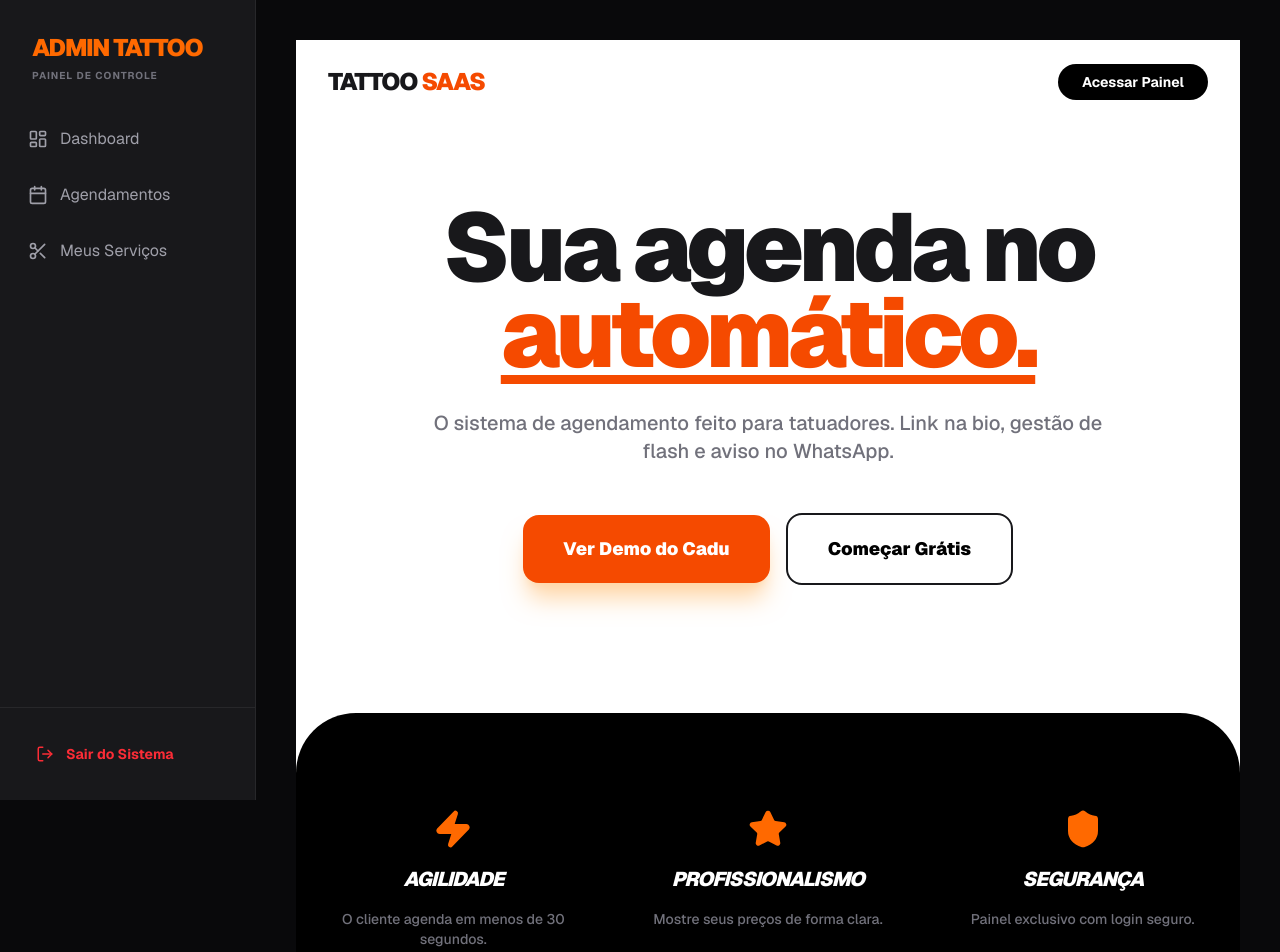
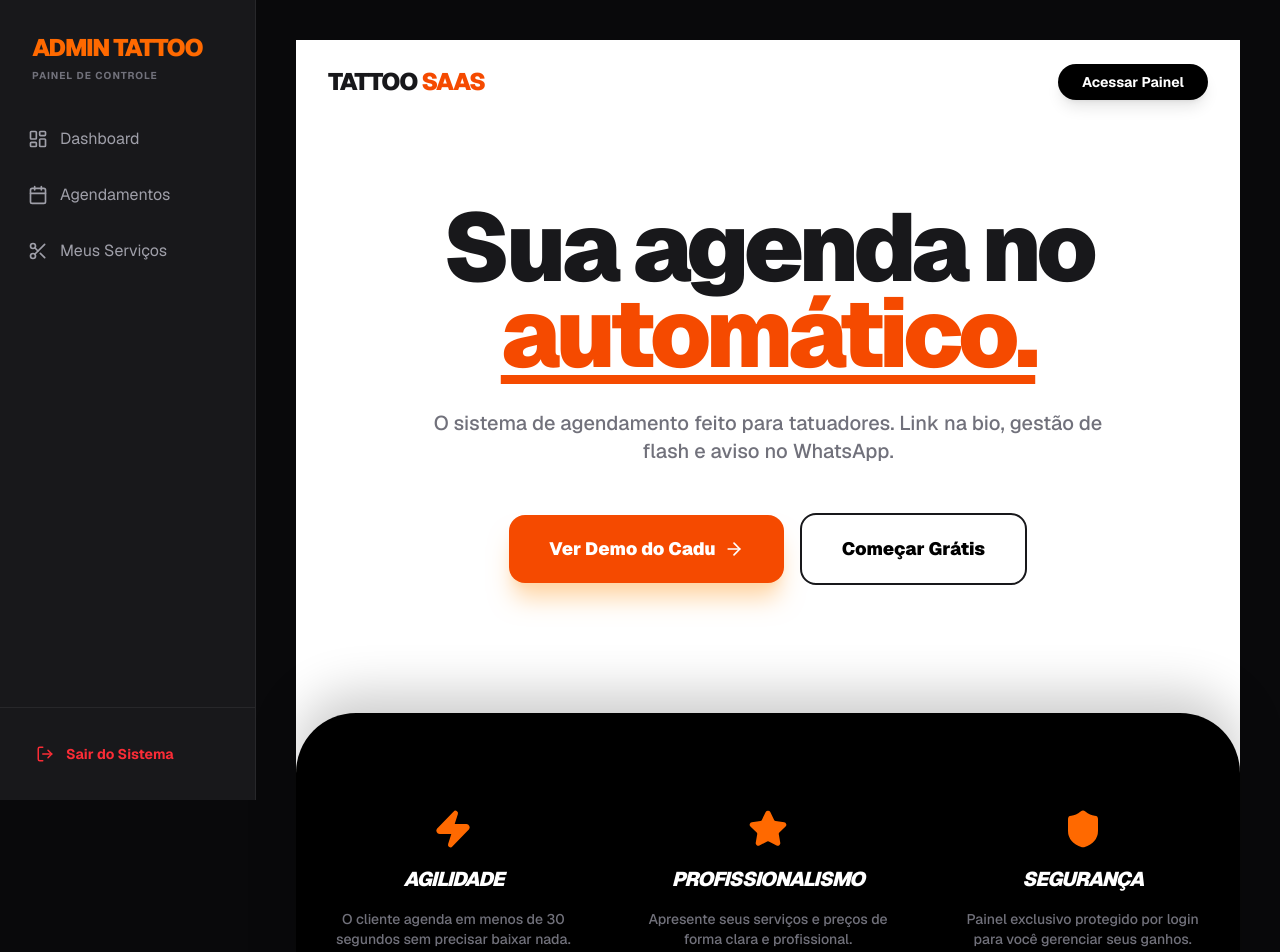
Before and after one commit to cauetmatos/tattoo-saas, a Next.js app: page /admin in a window 1280 px wide. Shown: the top 952 px of the page. Built offline with nearby package versions, Linux system fonts and the light colour scheme; no server answers.

Commit message:
organizar page1

```diff
--- a/app/admin/page.tsx
+++ b/app/admin/page.tsx
@@ -1,12 +1,12 @@
 "use client"
 
 import Link from 'next/link'
-import { Zap, Shield, Star, ArrowRight } from 'lucide-react'
+import { Zap, Star, Shield, ArrowRight } from 'lucide-react'
 
 export default function LandingPage() {
   return (
     <div className="min-h-screen bg-white font-sans text-zinc-900">
-      {/* Navbar */}
+      {/* Navbar com Link para seu Login de Admin */}
       <nav className="flex justify-between items-center px-8 py-6 max-w-7xl mx-auto">
         <div className="flex items-center gap-1">
           <span className="text-2xl font-black tracking-tighter uppercase">Tattoo</span>
@@ -14,13 +14,13 @@ export default function LandingPage() {
         </div>
         <Link
           href="/login"
-          className="bg-black text-white px-6 py-2 rounded-full font-bold text-sm hover:bg-zinc-800 transition-all"
+          className="bg-black text-white px-6 py-2 rounded-full font-bold text-sm hover:bg-zinc-800 transition-all shadow-lg"
         >
           Acessar Painel
         </Link>
       </nav>
 
-      {/* Hero Section */}
+      {/* Seção Principal (Hero) */}
       <main className="max-w-4xl mx-auto text-center pt-20 pb-32 px-6">
         <h1 className="text-6xl md:text-8xl font-black tracking-tighter leading-[0.9] mb-8">
           Sua agenda no <br />
@@ -32,12 +32,15 @@ export default function LandingPage() {
         </p>
 
         <div className="flex flex-col md:flex-row items-center justify-center gap-4">
+          {/* BOTÃO DO CLIENTE: Vai para a página de agendamento do Cadu */}
           <Link
             href="/agendar/cadu-tattoo"
-            className="w-full md:w-auto bg-orange-600 hover:bg-orange-500 text-white font-black px-10 py-5 rounded-2xl transition-all shadow-xl shadow-orange-200 text-lg"
+            className="w-full md:w-auto bg-orange-600 hover:bg-orange-500 text-white font-black px-10 py-5 rounded-2xl transition-all shadow-xl shadow-orange-200 text-lg flex items-center justify-center gap-2"
           >
-            Ver Demo do Cadu
+            Ver Demo do Cadu <ArrowRight size={20} />
           </Link>
+
+          {/* BOTÃO DE INTERESSE: Também pode levar ao login ou cadastro */}
           <Link
             href="/login"
             className="w-full md:w-auto bg-white border-2 border-zinc-900 text-black font-black px-10 py-5 rounded-2xl hover:bg-zinc-50 transition-all text-lg"
@@ -47,25 +50,25 @@ export default function LandingPage() {
         </div>
       </main>
 
-      {/* Features Section (A parte preta inferior) */}
-      <section className="bg-black text-white py-24 rounded-t-[60px]">
+      {/* Seção de Benefícios (Rodapé Preto) */}
+      <section className="bg-black text-white py-24 rounded-t-[60px] shadow-[0_-20px_50px_rgba(0,0,0,0.2)]">
         <div className="max-w-6xl mx-auto px-8 grid grid-cols-1 md:grid-cols-3 gap-16">
           <div className="text-center space-y-4">
             <div className="flex justify-center text-orange-500"><Zap size={40} fill="currentColor" /></div>
-            <h3 className="text-xl font-black uppercase italic tracking-tighter">Agilidade</h3>
-            <p className="text-zinc-500 text-sm font-medium">O cliente agenda em menos de 30 segundos.</p>
+            <h3 className="text-xl font-black uppercase italic tracking-tighter italic">Agilidade</h3>
+            <p className="text-zinc-500 text-sm font-medium">O cliente agenda em menos de 30 segundos sem precisar baixar nada.</p>
           </div>
 
           <div className="text-center space-y-4">
             <div className="flex justify-center text-orange-500"><Star size={40} fill="currentColor" /></div>
-            <h3 className="text-xl font-black uppercase italic tracking-tighter">Profissionalismo</h3>
-            <p className="text-zinc-500 text-sm font-medium">Mostre seus preços de forma clara.</p>
+            <h3 className="text-xl font-black uppercase italic tracking-tighter italic">Profissionalismo</h3>
+            <p className="text-zinc-500 text-sm font-medium">Apresente seus serviços e preços de forma clara e profissional.</p>
           </div>
 
           <div className="text-center space-y-4">
             <div className="flex justify-center text-orange-500"><Shield size={40} fill="currentColor" /></div>
-            <h3 className="text-xl font-black uppercase italic tracking-tighter">Segurança</h3>
-            <p className="text-zinc-500 text-sm font-medium">Painel exclusivo com login seguro.</p>
+            <h3 className="text-xl font-black uppercase italic tracking-tighter italic">Segurança</h3>
+            <p className="text-zinc-500 text-sm font-medium">Painel exclusivo protegido por login para você gerenciar seus ganhos.</p>
           </div>
         </div>
       </section>
```
